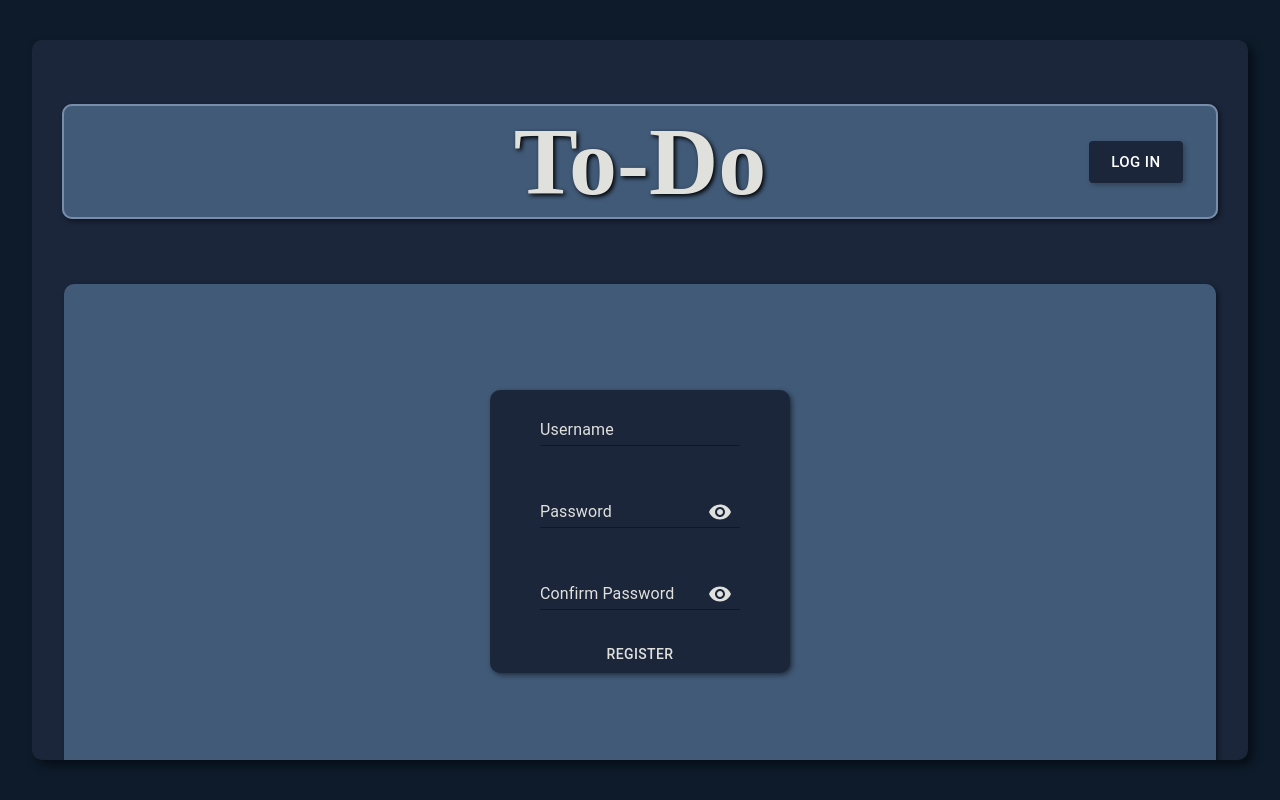
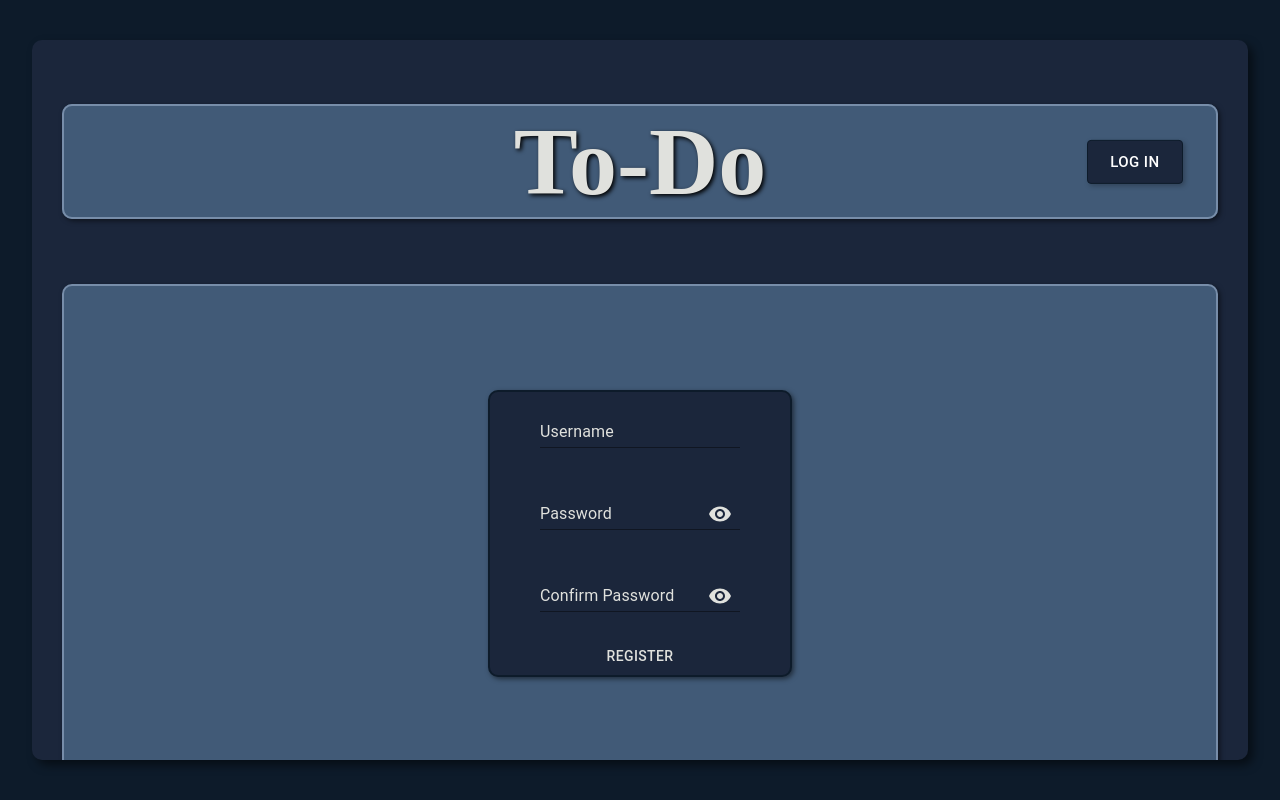
Before and after one commit to JoshD-GitHub/to-do, a React (Vite) app in the folder client/: page /register in a window 1280 px wide. Built offline with nearby package versions, Linux system fonts and the light colour scheme.

Commit message:
css fix/ changed to temperary deployable look

```diff
--- a/client/src/components/TaskList.jsx
+++ b/client/src/components/TaskList.jsx
@@ -1,5 +1,4 @@
 import IconButton from '@mui/material/IconButton';
-import DragHandleIcon from '@mui/icons-material/DragHandle';
 import DeleteOutlineOutlinedIcon from '@mui/icons-material/DeleteOutlineOutlined';
 
 const TaskList = ({ tasks, openModal, handleDelete }) => {
@@ -8,9 +7,6 @@ const TaskList = ({ tasks, openModal, handleDelete }) => {
       {tasks &&
         tasks.map((task) => (
           <div id='task' key={task.id} onClick={() => openModal(task)}>
-            <IconButton style={{ color: '#1B263B', marginLeft: '10px' }}>
-              <DragHandleIcon />
-            </IconButton>
             <div style={{ flex: 1 }}>
               <p>{task.taskTitle}</p>
             </div>
--- a/client/src/index.css
+++ b/client/src/index.css
@@ -43,6 +43,7 @@ body {
   top: 50%;
   transform: translateY(-50%);
   box-shadow: 2px 2px 5px rgba(0, 0, 0, 0.25);
+  border: solid 1px #0d1b2a;
 }
 
 #bottom {
@@ -59,6 +60,7 @@ body {
   justify-content: center;
   margin: 0 auto;
   background-color: #415a77;
+  border: solid 2px #778da9;
   width: 90vw;
   height: 62vh;
   border-radius: 10px;
@@ -67,6 +69,7 @@ body {
 
 #form-box {
   background-color: #1b263b;
+  border: solid 2px #0d1b2a;
   width: 300px;
   display: flex;
   flex-direction: column;
@@ -104,7 +107,7 @@ body {
   margin-top: 30px;
   margin: 10px auto;
   display: flex;
-  align-items: "center";
+  align-items: center;
 }
 
 #left {
```
